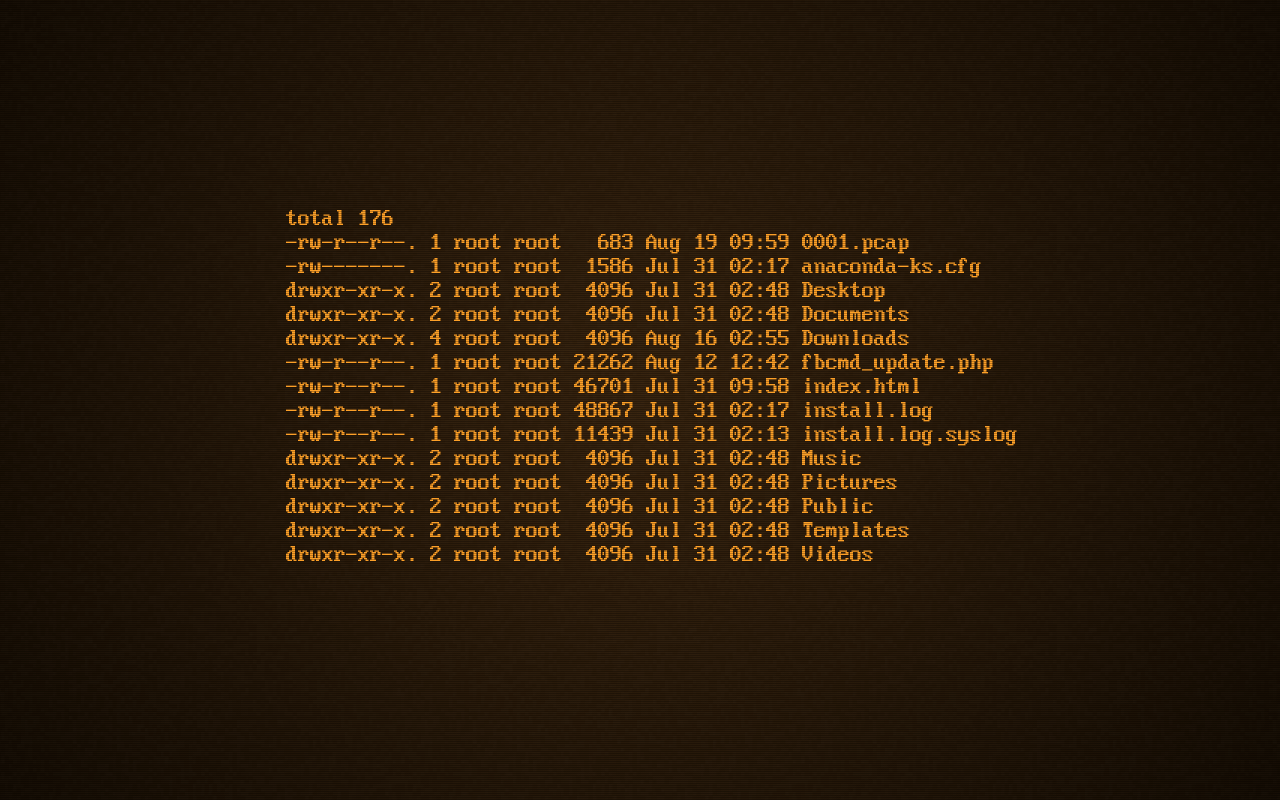
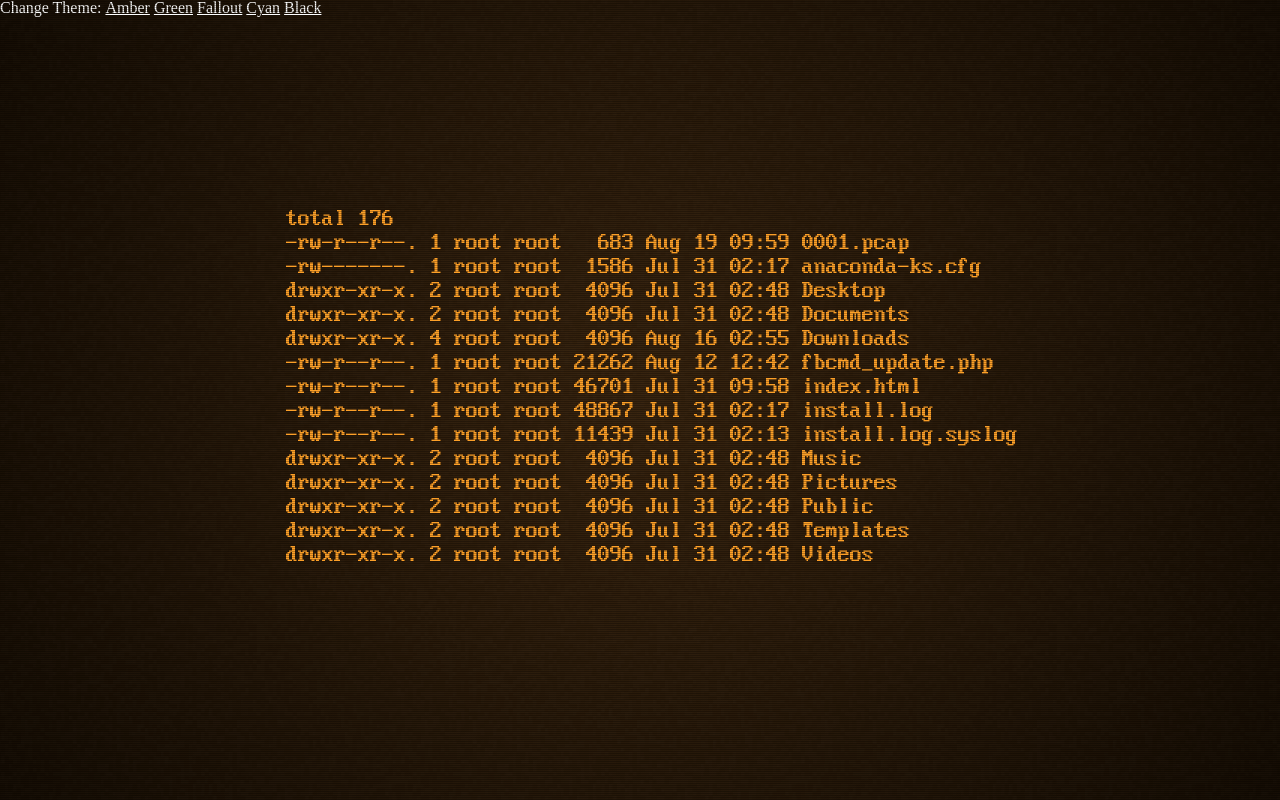
Before and after one commit to IsaacAbrahamson/CSS-Terminal, a website: page src/index.html in a window 1280 px wide. Drawn offline with nearby package versions, Linux system fonts and the light colour scheme.

Commit message:
add functionality

```diff
--- a/src/css/style.css
+++ b/src/css/style.css
@@ -124,11 +124,11 @@ h1 {
   font-size: 50px;
 }
 
-.screen {
+#screen {
   height: 100vh;
 }
 
-.screen:after {
+#screen:after {
   animation: grain 8s steps(10) infinite;
   background-image: url(../img/noise.png);
   content: "";
@@ -157,6 +157,22 @@ h1 {
   display: flex;
   align-items: center;
   justify-content: center;
+}
+
+/* Change Theme */
+.themes {
+  position: absolute;
+  top: 0;
+  left: 0;
+}
+
+.themes ul li {
+  display: inline-block;
+  color: white;
+}
+
+.themes ul li a {
+  color: white;
 }
 
 /* https://css-tricks.com/snippets/css/animated-grainy-texture/ */
--- a/src/index.html
+++ b/src/index.html
@@ -8,7 +8,7 @@
 </head>
 
 <body>
-  <div class="screen amber">
+  <div class="amber" id="screen">
     <div class="scanline"></div>
     <div class="content">
       <pre>
@@ -32,6 +32,19 @@
       </pre>
     </div>
   </div>
+
+  <div class="themes">
+    <ul>
+      <li>Change Theme:</li>
+      <li><a href="#" id="amber">Amber</a></li>
+      <li><a href="#" id="green">Green</a></li>
+      <li><a href="#" id="fallout">Fallout</a></li>
+      <li><a href="#" id="cyan">Cyan</a></li>
+      <li><a href="#" id="black">Black</a></li>
+    </ul>
+  </div>
+
+  <script src="js/index.js"></script>
 </body>
 
 </html>
--- /dev/null
+++ b/src/js/index.js
@@ -0,0 +1,11 @@
+let currentTheme = 'amber'
+const btns = document.querySelectorAll('.themes a')
+const screen = document.getElementById('screen')
+
+btns.forEach((btn) => {
+  btn.addEventListener('click', (event) => {
+    let newTheme = event.target.id
+    screen.classList.remove(currentTheme)
+    screen.classList.add(newTheme)
+  })
+})
```
